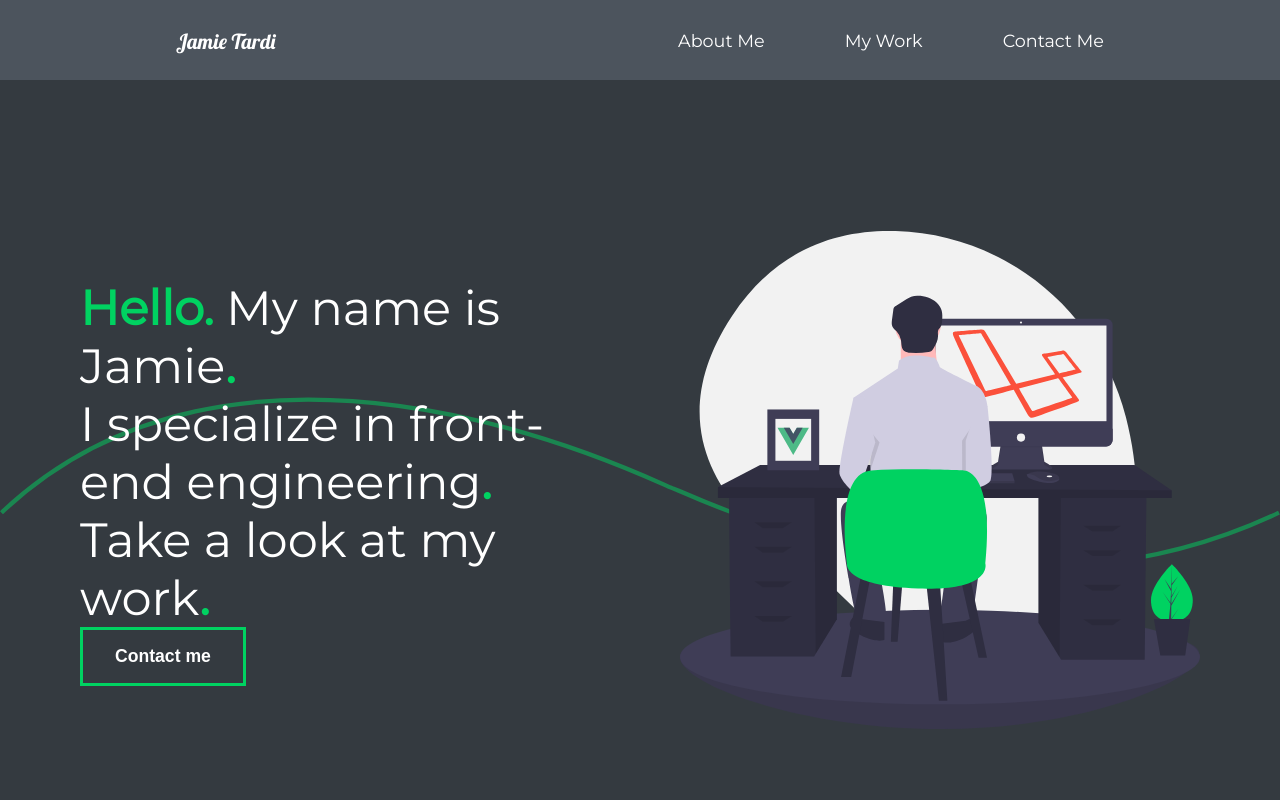
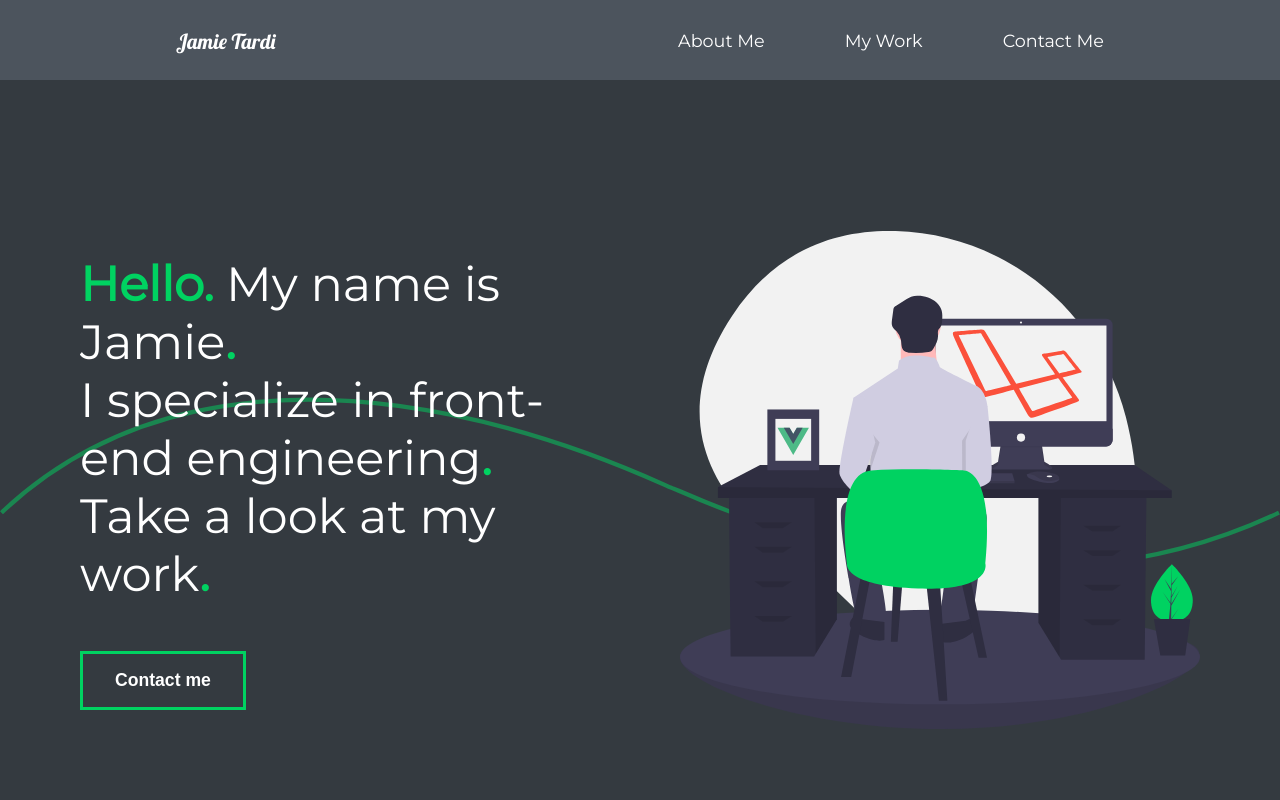
Before and after one commit to jamieTardi/react-portfolio, a React (Create React App) app in the folder portfolio/: page / in a window 1280 px wide. Shown: the top 800 px of the page. Built offline with nearby package versions, Linux system fonts and the light colour scheme.

Commit message:
button change

```diff
--- a/portfolio/src/components/FaqSection.js
+++ b/portfolio/src/components/FaqSection.js
@@ -12,7 +12,7 @@ export default function FaqSection() {
     return (
         <Faq variants={scrollReveal} animate={controls} initial="hidden" ref={element}>
             <h2>Frequently Asked
-                <span>Questions</span>
+                Questions
             </h2>
             <AnimateSharedLayout>
             <Toggle title="How do I get in Contact?">
--- a/portfolio/src/components/GlobalStyle.js
+++ b/portfolio/src/components/GlobalStyle.js
@@ -11,6 +11,7 @@ const GlobalStyle = createGlobalStyle`
 body{
     background: #343a40;
     font-family: 'Montserrat', sans-serif;
+    width: 100vw;
 }
 
 button, .inputBtn{
@@ -27,6 +28,10 @@ button, .inputBtn{
         color: white;
     }
 
+}
+
+.contact-button{
+    margin-top: 3rem;
 }
 h2{
         font-weight: lighter;
--- a/portfolio/src/styles.js
+++ b/portfolio/src/styles.js
@@ -3,6 +3,7 @@ import {motion} from 'framer-motion'
 
 export const About = styled(motion.div)`
 min-height: 90vh;
+min-width: 100vw;
 display: flex;
 align-items: center;
 justify-content: space-around;
```
Also changed, not shown: 1 other file (tests, documents, lock files or other folders).
